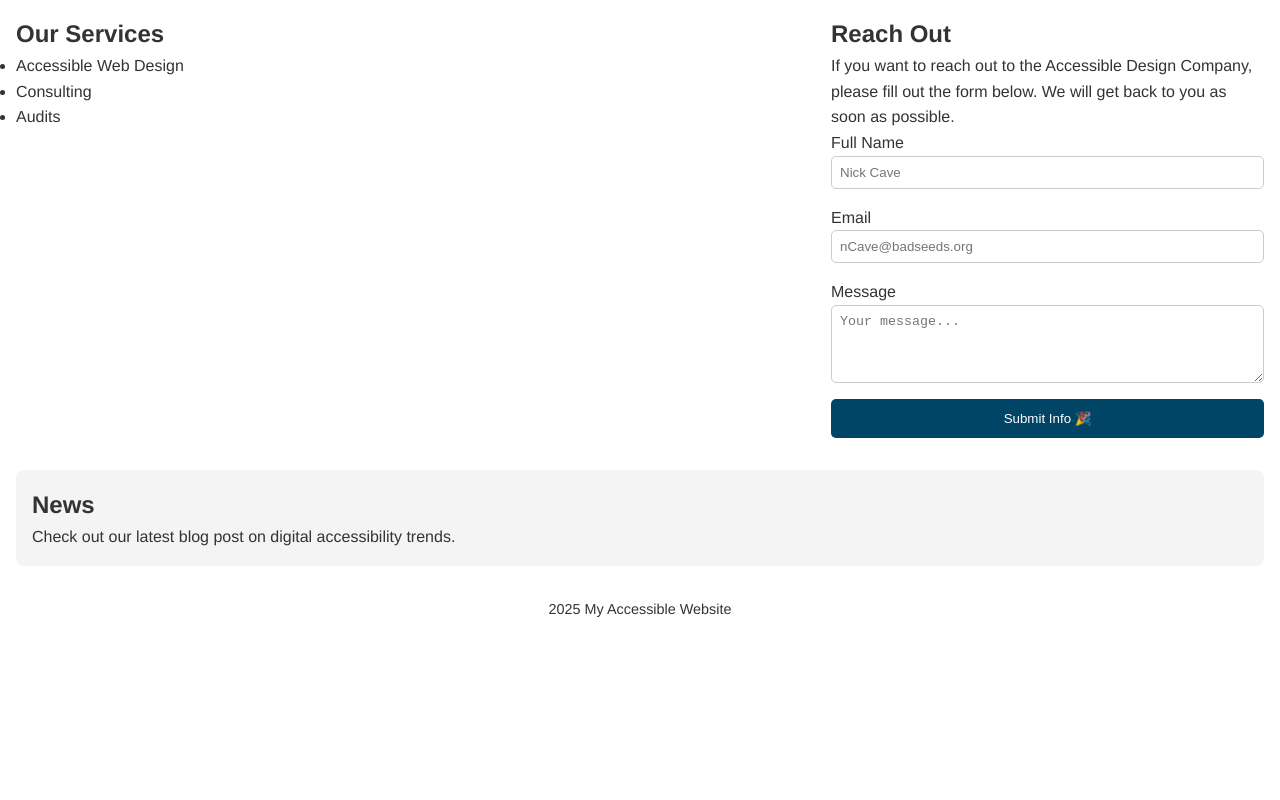
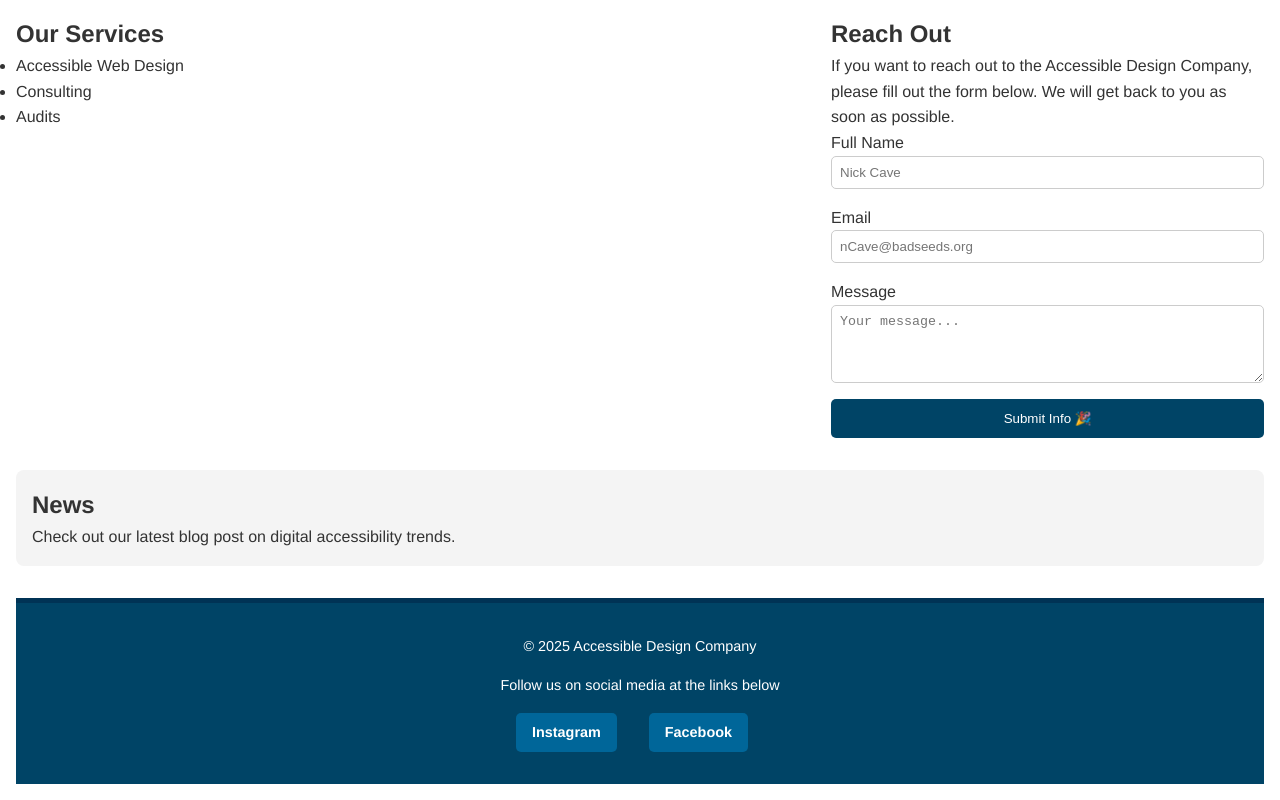
Before and after one commit to epicpgh/ARIA-example-EvanMiller, a plain HTML site: page index.html in a window 1280 px wide. Shown: the part 358-1158 px from the top of the page. Before the commit the page ends 995 px from the top, so only its background shows below. Drawn offline with Linux system fonts and the light colour scheme.

Commit message:
added social media to the footer

```diff
--- a/index.html
+++ b/index.html
@@ -68,8 +68,23 @@
   </aside>
 
   <footer aria-label="Site Footer">
-    <p>2025 My Accessible Website</p>
-  </footer>
+    <p>&copy; 2025 Accessible Design Company</p>
+      <p>Follow us on social media at the links below</p>
 
+    <nav aria-label="Social Media Links">
+      <ul class="social-links">
+        <li>
+          <a href="https://instagram.com/yourhandle" target="_blank" rel="noopener noreferrer" aria-label="Visit our Instagram profile">
+            Instagram
+          </a>
+        </li>
+        <li>
+          <a href="https://facebook.com/yourpage" target="_blank" rel="noopener noreferrer" aria-label="Visit our Facebook page">
+            Facebook
+          </a>
+        </li>
+        </ul
+      </nav>
+    </footer>
 </body>
 </html>
--- a/styles.css
+++ b/styles.css
@@ -133,3 +133,64 @@ footer {
     padding: 0.5rem;
   }
 }
+footer {
+  margin-top: 2rem;
+  text-align: center;
+  padding: 2rem 1rem;
+  background-color: #004466;
+  color: white;
+  border-top: 5px solid #003355;
+}
+
+/* Basic Footer Text */
+footer p {
+  margin-bottom: 1rem;
+  font-size: 0.9rem;
+}
+
+/* Social Media Links */
+footer nav[aria-label="Social Media Links"] {
+  margin-top: 1rem;
+}
+
+.social-links {
+  display: flex;
+  justify-content: center;
+  align-items: center;
+  list-style: none;
+  gap: 1rem;
+  padding: 0;
+  margin: 0;
+}
+
+.social-links li {
+  /* No bullet points */
+}
+
+.social-links a {
+  display: inline-block;
+  padding: 0.5rem 1rem;
+  color: white;
+  background-color: #006699;
+  border-radius: 5px;
+  text-decoration: none;
+  font-weight: bold;
+  transition: background-color 0.3s ease, transform 0.2s ease;
+}
+
+.social-links a:hover,
+.social-links a:focus {
+  background-color: #0099cc;
+  transform: translateY(-2px);
+}
+
+/* Responsive Footer Adjustments */
+@media (max-width: 600px) {
+  .social-links {
+    flex-direction: column;
+  }
+
+  .social-links a {
+    width: 80%;
+  }
+}
```
